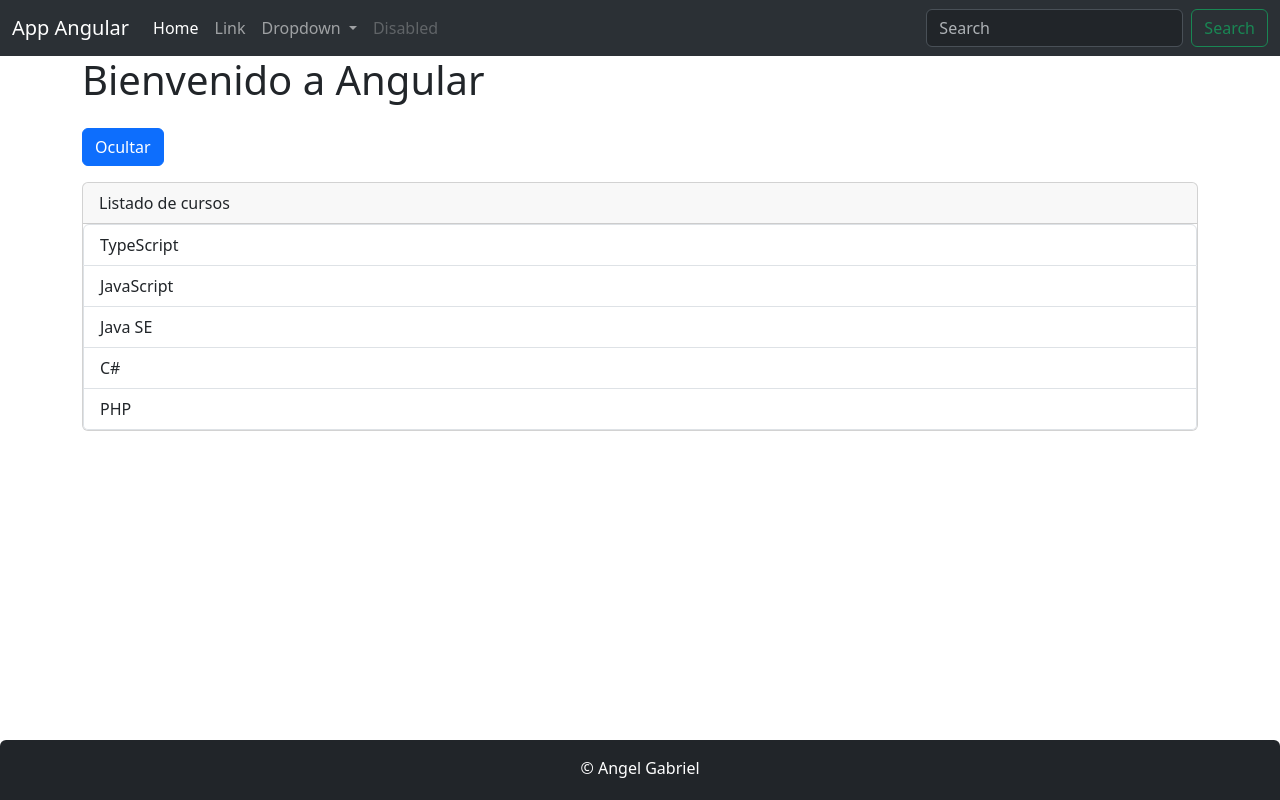
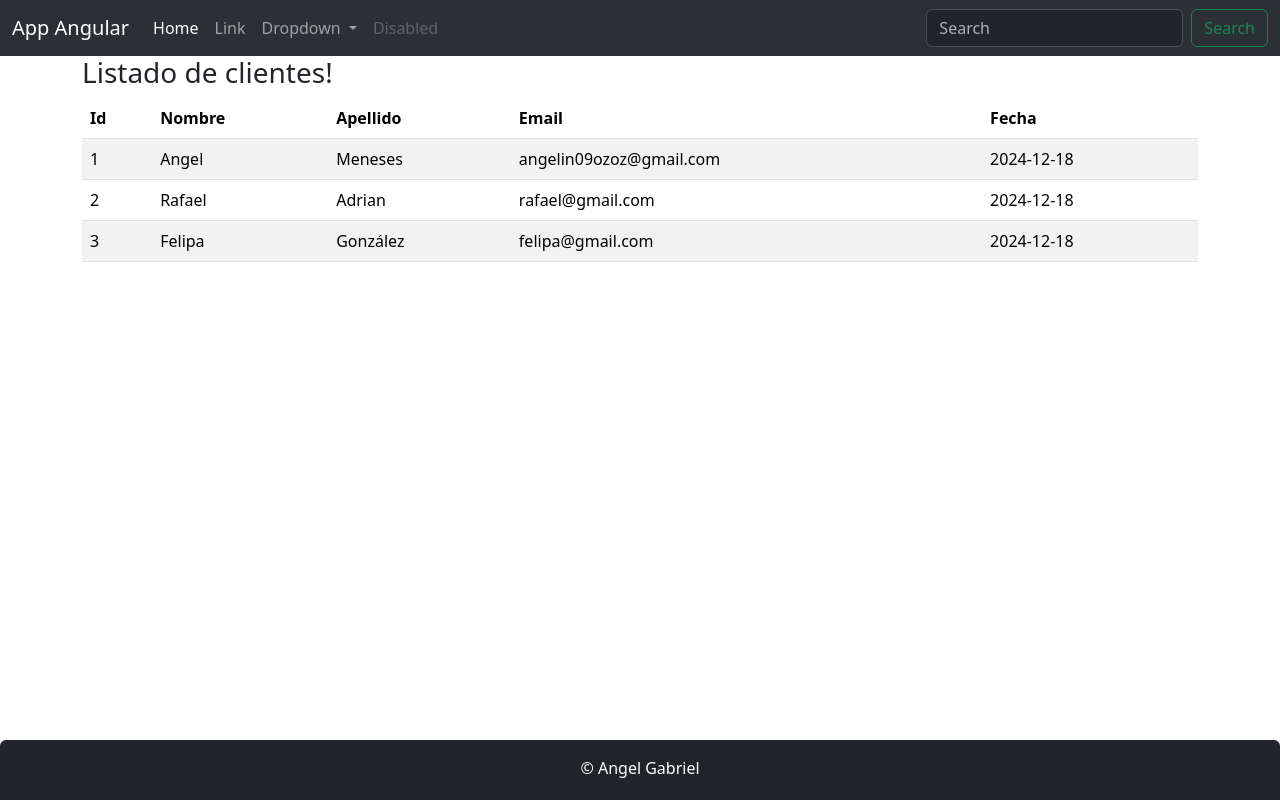
Before and after one commit to Angel453-jpg/clientes-app, an Angular app: page / in a window 1280 px wide. Built offline with nearby package versions, Linux system fonts and the light colour scheme.

Commit message:
Creando el componente clientes.component y el listado de objetos del tipo cliente

```diff
--- a/src/app/app.component.html
+++ b/src/app/app.component.html
@@ -1,10 +1,9 @@
 <app-header></app-header>
 
 <div class="container">
-  <h1>
-    {{ title }}
-  </h1>
-  <app-directiva></app-directiva>
+
+  <app-clientes/>
+
 </div>
 
 
--- a/src/app/app.component.ts
+++ b/src/app/app.component.ts
@@ -3,11 +3,12 @@ import { RouterOutlet } from '@angular/router';
 import {HeaderComponent} from './header/header.component';
 import {FooterComponent} from './footer/footer.component';
 import {DirectivaComponent} from './directiva/directiva.component';
+import {ClientesComponent} from './clientes/clientes.component';
 
 @Component({
   selector: 'app-root',
   standalone: true,
-  imports: [RouterOutlet, HeaderComponent, FooterComponent, DirectivaComponent],
+  imports: [RouterOutlet, HeaderComponent, FooterComponent, DirectivaComponent, ClientesComponent],
   templateUrl: './app.component.html',
   styleUrl: './app.component.css'
 })
--- /dev/null
+++ b/src/app/clientes/clientes.component.html
@@ -0,0 +1,25 @@
+
+<h3>{{ titulo }}</h3>
+
+<table class="table table-hover table-striped">
+  <thead>
+  <tr>
+    <th>Id</th>
+    <th>Nombre</th>
+    <th>Apellido</th>
+    <th>Email</th>
+    <th>Fecha</th>
+  </tr>
+  </thead>
+
+  <tbody>
+  <tr *ngFor="let cliente of clientes">
+    <td>{{ cliente.id }}</td>
+    <td>{{ cliente.nombre }}</td>
+    <td>{{ cliente.apellido }}</td>
+    <td>{{ cliente.email }}</td>
+    <td>{{ cliente.createAt }}</td>
+  </tr>
+  </tbody>
+
+</table>
--- /dev/null
+++ b/src/app/clientes/clientes.component.ts
@@ -0,0 +1,42 @@
+import {Component} from '@angular/core';
+import {Cliente} from '../models/cliente';
+import {NgForOf} from '@angular/common';
+
+@Component({
+  selector: 'app-clientes',
+  standalone: true,
+  imports: [
+    NgForOf
+  ],
+  templateUrl: './clientes.component.html'
+})
+export class ClientesComponent {
+
+  clientes: Cliente[] = [
+    {
+      id: 1,
+      nombre: 'Angel',
+      apellido: 'Meneses',
+      email: 'angelin09ozoz@gmail.com',
+      createAt: '2024-12-18'
+    },
+    {
+      id: 2,
+      nombre: 'Rafael',
+      apellido: 'Adrian',
+      email: 'rafael@gmail.com',
+      createAt: '2024-12-18'
+    },
+    {
+      id: 3,
+      nombre: 'Felipa',
+      apellido: 'González',
+      email: 'felipa@gmail.com',
+      createAt: '2024-12-18'
+    },
+
+  ];
+
+  titulo: string = 'Listado de clientes!';
+
+}
--- /dev/null
+++ b/src/app/models/cliente.ts
@@ -0,0 +1,7 @@
+export class Cliente {
+  id: number = 0;
+  nombre: string = '';
+  apellido: string = '';
+  createAt: string = '';
+  email: string = '';
+}
```
